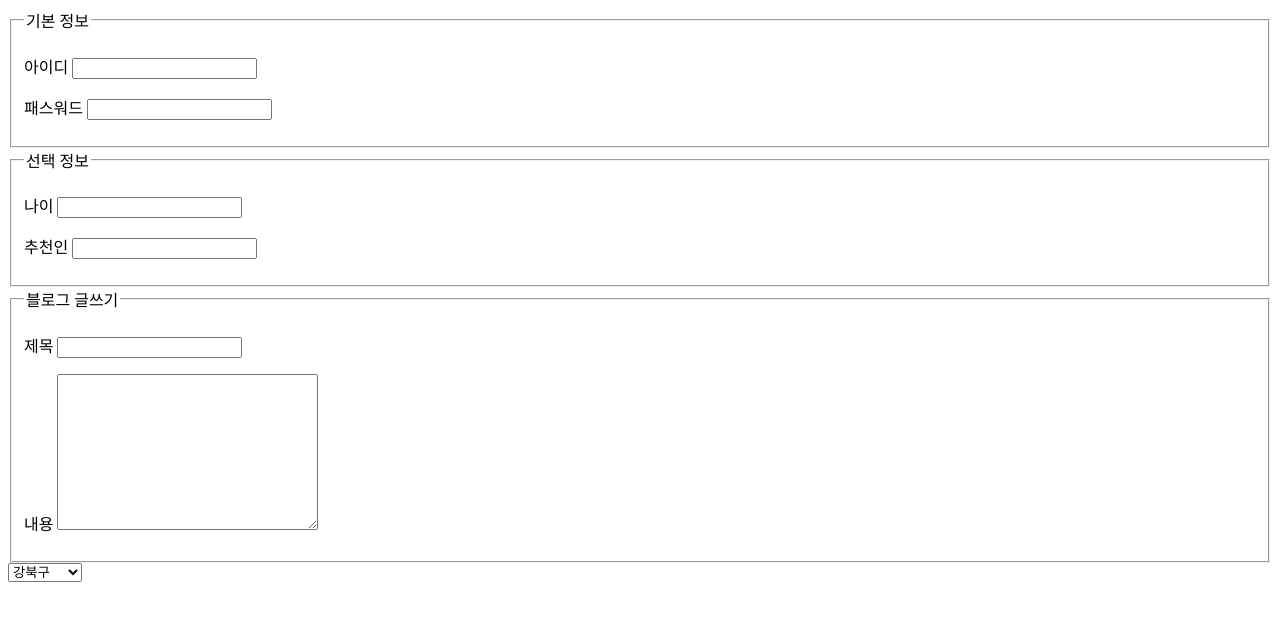
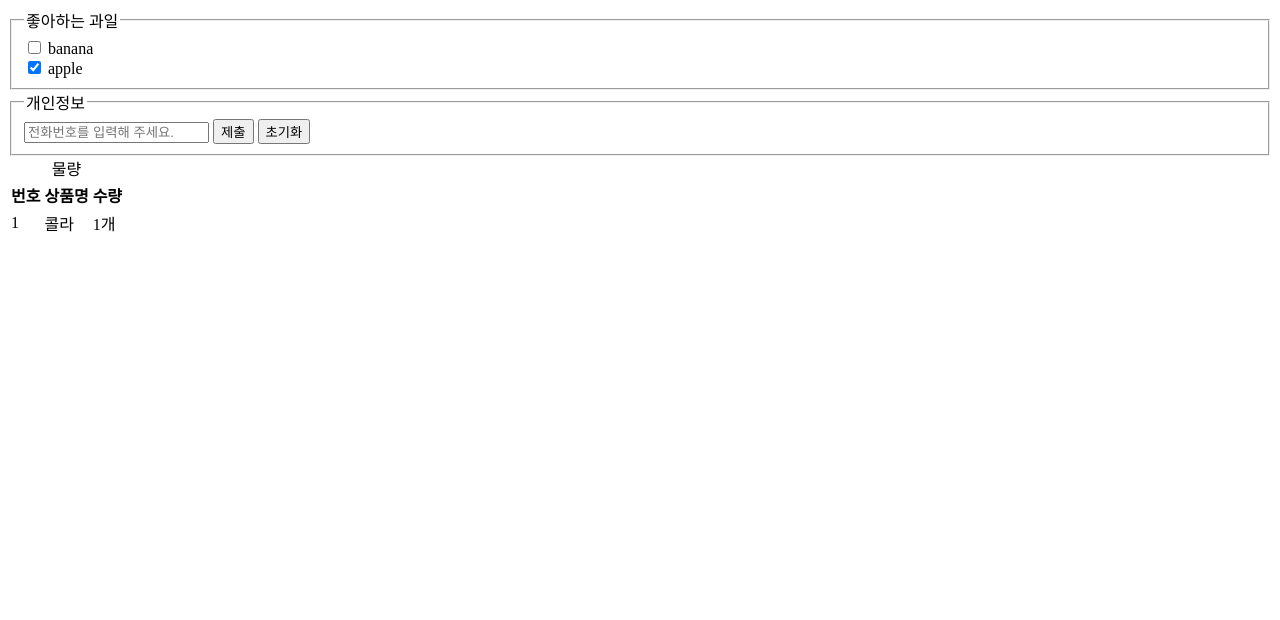
Before and after one commit to gihong1003/first-webpage-Japanese-letters, a plain HTML site: page index.html in a window 1280 px wide. Drawn offline with Linux system fonts and the light colour scheme.

Commit message:
표 작성법을 공부

```diff
--- a/index.html
+++ b/index.html
@@ -9,49 +9,31 @@
     <body>
         <form>
             <fieldset>
-                <legend>기본 정보</legend>
-                <p>
-                    <label for="userid">아이디</label>
-                    <input type="text" id="userid">
-                </p>
-                <p>
-                    <label for="passwd">패스워드</label>
-                    <input type="password" id="passwd">
-                </p>
+                <legend>좋아하는 과일</legend>
+                <input type="checkbox" id="banana" name="banana" value="banana">
+                <label for="banana">banana</label><br>
+                <input type="checkbox" id="apple" name="apple" value="apple" checked>
+                <label for="apple">apple</label><br>
             </fieldset>
             <fieldset>
-                <legend>선택 정보</legend>
-                <p>
-                    <label for="age">나이</label>
-                    <input type="number" id="age">
-                </p>
-                <p>
-                    <label for="recommender">추천인</label>
-                    <input type="text" id="recommender">
-                </p>
+                <legend>개인정보</legend>
+                <input type="tel" placeholder="전화번호를 입력해 주세요.">
+                <button type="submit">제출</button>
+                <button type="reset">초기화</button>
             </fieldset>
-            <fieldset>
-                <legend>블로그 글쓰기</legend>
-                <p>
-                    <label for="title">제목
-                        <input type="text" id="title" name="title">
-                    </label>
-                </p>
-                <p>
-                    <label for="desc">내용
-                        <textarea name="desc" id="desc" cols="30" rows="10"></textarea>
-                    </label>
-                </p>
-            </fieldset>
-            <select name="city" id="city">
-                <optgroup label="서울시">
-                    <option value="강북구">강북구</option>
-                    <option value="강남구">강남구</option>
-                </optgroup>
-                <optgroup label="성남시">
-                    <option value="분당구">분당구</option>
-                </optgroup>
-            </select>
         </form>
+        <table>
+            <caption>물량</caption>
+            <tr>
+                <th>번호</th>
+                <th>상품명</th>
+                <th>수량</th>
+            </tr>
+            <tr>
+                <td>1</td>
+                <td>콜라</td>
+                <td>1개</td>
+            </tr>
+        </table>
     </body>
 </html>
```
